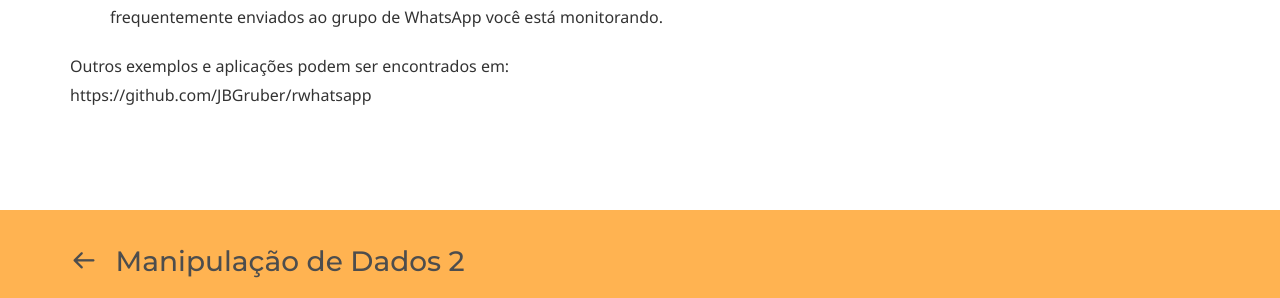
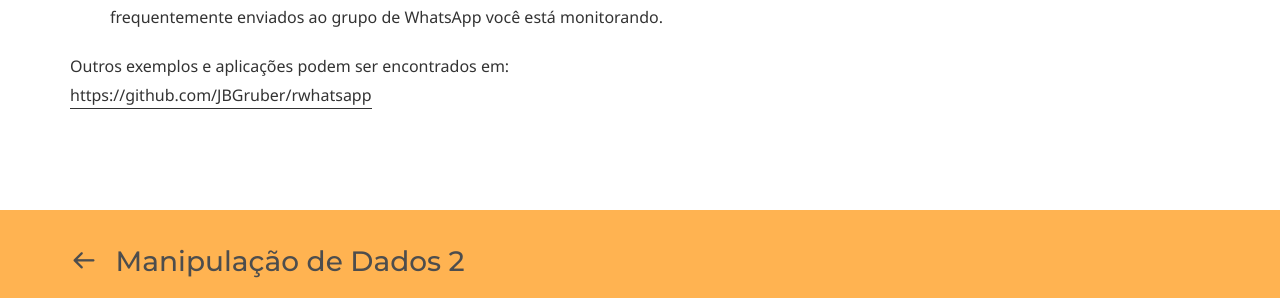
Before and after one commit to coLAB-UFF/docs, a Jekyll site: the page built from rwhatsapp_05.md, in a window 1280 px wide and 900 px high, scrolled down 3661 px. Shown: the part 344-642 px from the top of the window. Built offline with Jekyll 4.4.1, drawn with Linux system fonts in a browser that asks for light colours; some web fonts are replaced; part of the change alters nothing that is shown.

```diff
--- a/rwhatsapp_05.md
+++ b/rwhatsapp_05.md
@@ -124,4 +124,4 @@ O `ggplot2` possui ainda várias outras opções de gráficos e os dados do What
 
 2. Construa um gráfico de barras para representar que emojis são os mais frequentemente enviados ao grupo de WhatsApp você está monitorando.
 
-Outros exemplos e aplicações podem ser encontrados em: https://github.com/JBGruber/rwhatsapp
+Outros exemplos e aplicações podem ser encontrados em: [https://github.com/JBGruber/rwhatsapp](https://github.com/JBGruber/rwhatsapp)
```
